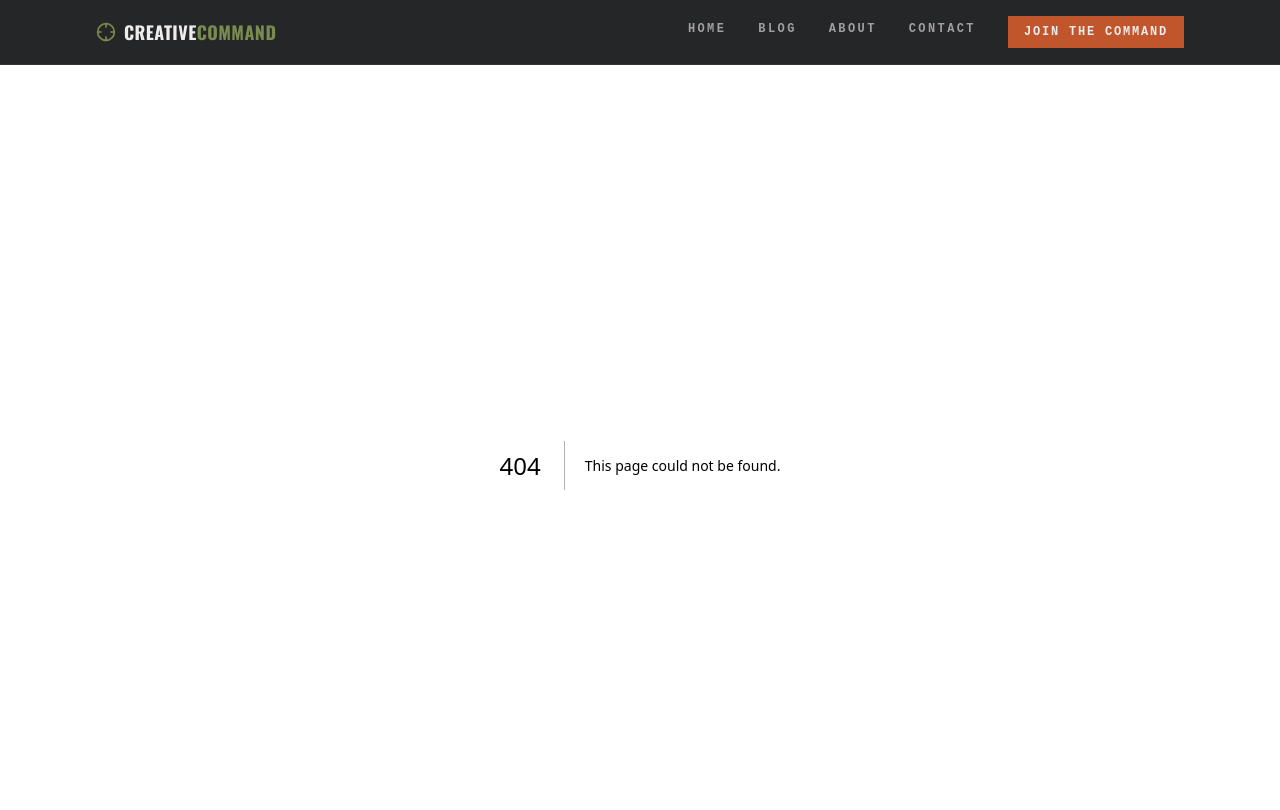
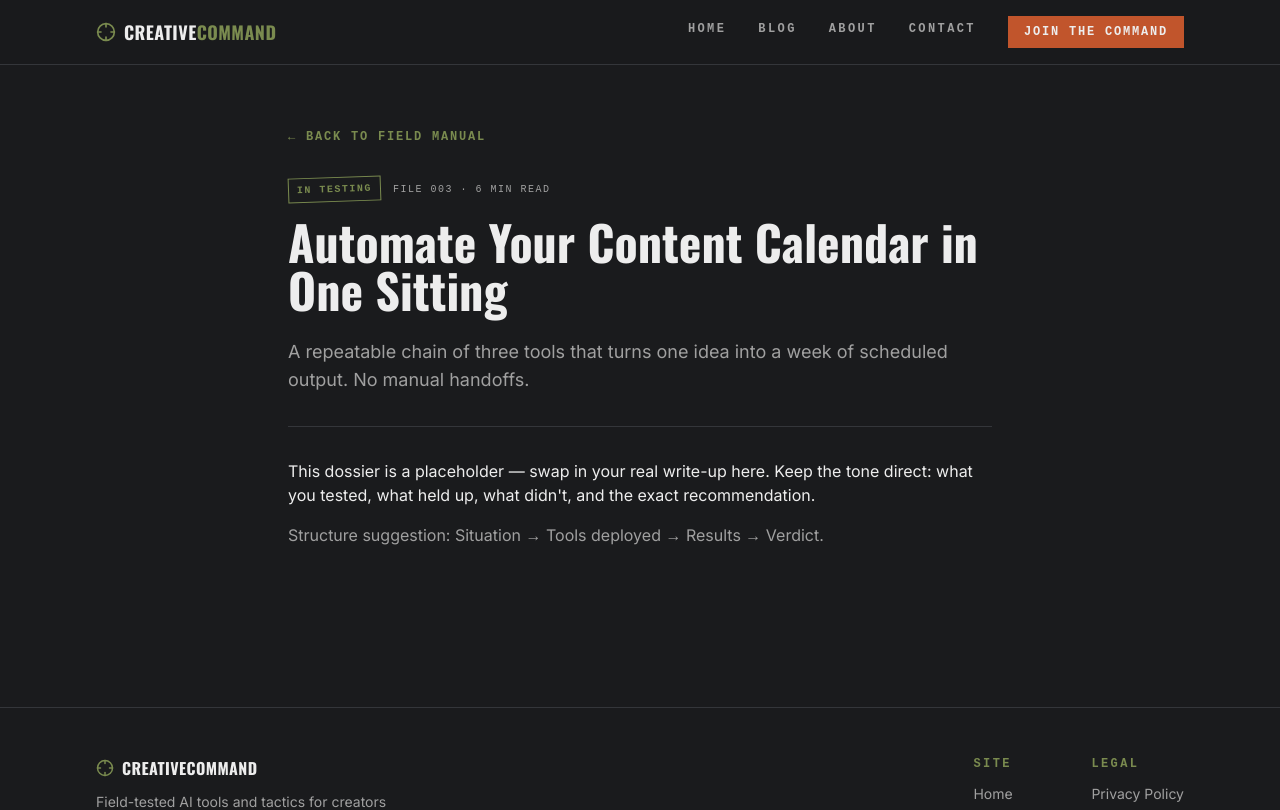
Before and after one commit to ceoworkdesk-code/Creativecommand, a Next.js app: page /blog/automate-your-content-calendar in a window 1280 px wide. Before the commit this address had no page. Shown: the top 810 px of the page. Built offline with nearby package versions, Linux system fonts and the light colour scheme.

Commit message:
Create page.js

```diff
--- /dev/null
+++ b/app/blog/[slug]/page.js
@@ -0,0 +1,41 @@
+import Link from "next/link";
+import { notFound } from "next/navigation";
+import { POSTS } from "../../../data/posts";
+import Stamp from "../../../components/Stamp";
+
+export function generateStaticParams() {
+  return POSTS.map((p) => ({ slug: p.slug }));
+}
+
+export default function PostDetail({ params }) {
+  const post = POSTS.find((p) => p.slug === params.slug);
+  if (!post) return notFound();
+
+  return (
+    <div className="max-w-3xl mx-auto px-5 md:px-8 py-16">
+      <Link
+        href="/blog"
+        className="text-xs font-bold tracking-[0.15em] mb-8 flex items-center gap-1 font-mono text-oliveBright"
+      >
+        ← BACK TO FIELD MANUAL
+      </Link>
+      <div className="flex items-center gap-3 mb-4">
+        <Stamp>{post.status}</Stamp>
+        <span className="text-[10px] tracking-[0.15em] font-mono text-muted">
+          {post.dossier} · {post.read} READ
+        </span>
+      </div>
+      <h1 className="text-3xl md:text-5xl font-bold mb-6 leading-tight font-heading text-ink">
+        {post.title}
+      </h1>
+      <p className="text-lg mb-8 text-muted">{post.excerpt}</p>
+      <div className="border-t border-cardBorder pt-8 space-y-4">
+        <p className="text-ink">
+          This dossier is a placeholder — swap in your real write-up here. Keep the tone direct: what
+          you tested, what held up, what didn't, and the exact recommendation.
+        </p>
+        <p className="text-muted">Structure suggestion: Situation → Tools deployed → Results → Verdict.</p>
+      </div>
+    </div>
+  );
+}
```
